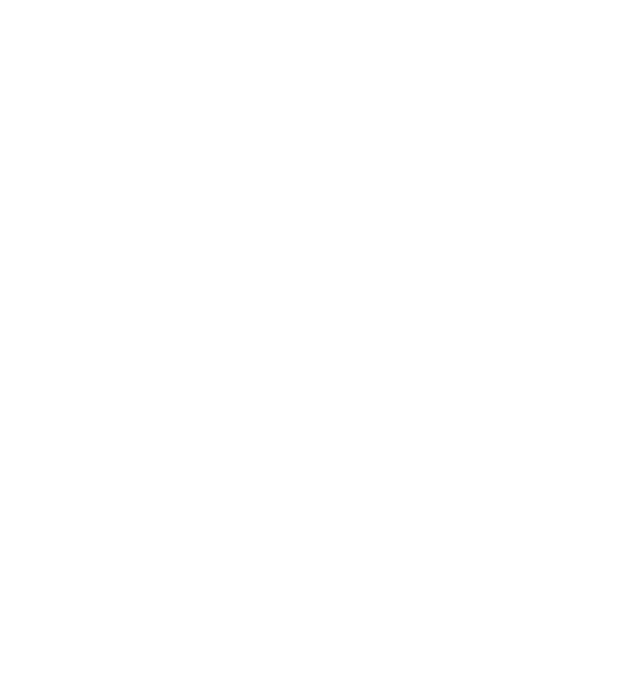
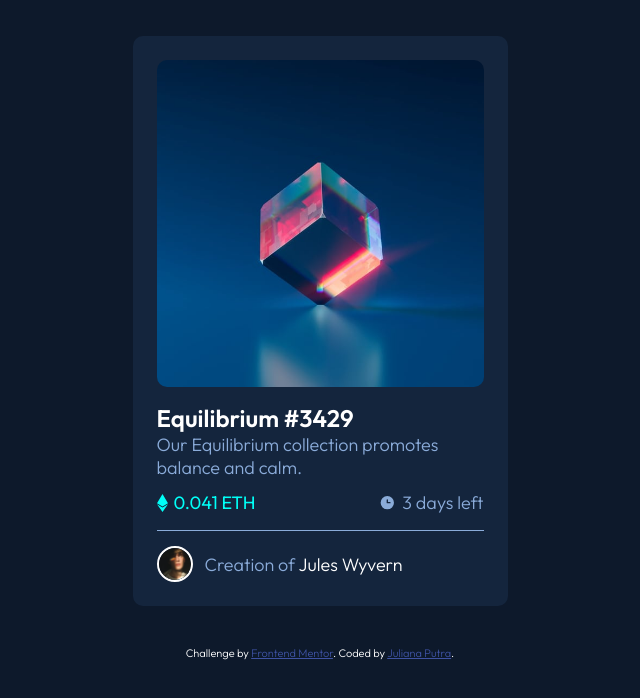
Before and after one commit to julianaputra/nft-preview-card-component, a plain HTML site: page index.html in a window 1280 px wide. Shown: the whole page, without its empty margins (320-960 px from the left). Drawn offline with Linux system fonts and the light colour scheme.

Commit message:
finish requirement

```diff
--- /dev/null
+++ b/assets/css/style.css
@@ -0,0 +1,158 @@
+* {
+    margin: 0;
+    padding: 0;
+    box-sizing: border-box;
+    font-family: 'Outfit', sans-serif;
+    color: hsl(0, 0%, 100%);
+    font-weight: 300;
+}
+
+body {
+    background-color: hsl(217, 54%, 11%);
+    font-size: 18px;
+    padding: 36px 0;
+}
+
+.container {
+    width: 100%;
+    padding: 0 15px;
+    margin: auto;
+    margin-bottom: 40px;
+}
+
+.preview-card {
+    background-color: hsl(216, 50%, 16%);
+    padding: 24px;
+    width: 100%;
+    max-width: 375px;
+    border-radius: 10px;
+    margin: auto;
+}
+
+.preview-card__image {
+  position: absolute;
+  top: 0;
+  left: 0;
+  width: 100%;
+  height: 100%;
+  object-fit: cover;
+}
+
+.preview-card__image-container {
+    width: 100%;
+    padding-top: 100%; /* 1:1 Aspect Ratio */
+    position: relative; /* If you want text inside of it */
+    border-radius: 10px;
+    overflow: hidden;
+    margin-bottom: 16px;
+}
+
+.preview-card__image-overlay {
+    content: "";
+    position: absolute;
+    top: 0;
+    left: 0;
+    width: 100%;
+    height: 100%;
+    background-color: hsl(178, 100%, 50%);
+    transition: opacity .3s ease;
+    opacity: 0;
+}
+
+.preview-card__image-overlay-icon {
+    position: absolute;
+    top: 50%;
+    left: 50%;
+    transform: translate(-50%, -50%);
+    opacity: 0;
+    transition: opacity .3s ease;
+}
+
+.preview-card__image-container:hover {
+    cursor: pointer;
+}
+
+.preview-card__image-container:hover .preview-card__image-overlay {
+    opacity: .5;
+}
+
+.preview-card__image-container:hover .preview-card__image-overlay-icon {
+    opacity: 1;
+}
+
+.preview-card__title {
+    margin-bottom: 12px;
+    font-size: 24px;
+    font-weight: 600;
+    text-decoration: none;
+    transition: color .3s ease;
+}
+.preview-card__title:hover {
+    color: hsl(178, 100%, 50%);
+}
+
+.preview-card__desc {
+    color: hsl(215, 51%, 70%);
+    margin-bottom: 12px;
+}
+
+.preview-card__detail {
+    display: flex;
+    justify-content: space-between;
+    align-items: center;
+}
+
+.preview-card__detail-item {
+    display: flex;
+    align-items: center;
+    color: hsl(215, 51%, 70%);
+}
+
+.preview-card__detail-item--eth {
+    color: hsl(178, 100%, 50%);
+    font-weight: 400;
+}
+
+.preview-card__detail-icon {
+    margin-right: 6px;
+}
+
+.preview-card__creator {
+    display: flex;
+    align-items: center;
+    padding-top: 16px;
+    margin-top: 16px;
+    position: relative;
+}
+
+.preview-card__creator::before {
+    content: "";
+    position: absolute;
+    top: 0;
+    left: 0;
+    height: 1px;
+    width: 100%;
+    background-color: hsl(215, 51%, 70%);
+}
+
+.preview-card__creator-caption {
+    color: hsl(215, 51%, 70%);
+}
+
+.preview-card__creator-link {
+    text-decoration: none;
+    transition: color .3s ease;
+}
+
+.preview-card__creator-link:hover {
+    color: hsl(178, 100%, 50%);
+}
+
+.preview-card__creator-avatar {
+    width: 36px;
+    height: 36px;
+    object-fit: cover;
+    border-radius: 50%;
+    border: 2px solid #FFF;
+    margin-right: 12px;
+}
--- a/index.html
+++ b/index.html
@@ -1,12 +1,69 @@
 <!DOCTYPE html>
 <html lang="en">
+
 <head>
-    <meta charset="UTF-8">
-    <meta http-equiv="X-UA-Compatible" content="IE=edge">
-    <meta name="viewport" content="width=device-width, initial-scale=1.0">
-    <title>Document</title>
+  <meta charset="UTF-8">
+  <meta name="viewport" content="width=device-width, initial-scale=1.0">
+  <!-- displays site properly based on user's device -->
+
+  <link rel="icon" type="image/png" sizes="32x32" href="./images/favicon-32x32.png">
+
+  <title>Frontend Mentor | NFT preview card component</title>
+  <link rel="preconnect" href="https://fonts.googleapis.com">
+  <link rel="preconnect" href="https://fonts.gstatic.com" crossorigin>
+  <link href="https://fonts.googleapis.com/css2?family=Outfit:wght@300;400;600&display=swap" rel="stylesheet">
+  <link rel="stylesheet" href="assets/css/style.css">
+  <!-- Feel free to remove these styles or customise in your own stylesheet 👍 -->
+  <style>
+    .attribution {
+      font-size: 11px;
+      text-align: center;
+    }
+
+    .attribution a {
+      color: hsl(228, 45%, 44%);
+    }
+  </style>
 </head>
+
 <body>
 
+  <div class="container">
+    <div class="preview-card">
+      <div class="preview-card__image-container">
+        <img class="preview-card__image" src="assets/img/image-equilibrium.jpg" alt="">
+        <div class="preview-card__image-overlay"></div>
+        <img class="preview-card__image-overlay-icon" src="assets/img/icon-view.svg" alt="">
+      </div>
+      <a href="#" class="preview-card__title">
+        Equilibrium #3429
+      </a>
+      <p class="preview-card__desc">
+        Our Equilibrium collection promotes balance and calm.
+      </p>
+      <div class="preview-card__detail">
+        <span class="preview-card__detail-item preview-card__detail-item--eth">
+          <img class="preview-card__detail-icon" src="assets/img/icon-ethereum.svg" alt="">
+          0.041 ETH
+        </span>
+        <span class="preview-card__detail-item">
+          <img class="preview-card__detail-icon" src="assets/img/icon-clock.svg" alt="">
+          3 days left
+        </span>
+      </div>
+      <div class="preview-card__creator">
+        <img class="preview-card__creator-avatar" src="assets/img/image-avatar.png" alt="">
+        <span class="preview-card__creator-caption">Creation of <a class="preview-card__creator-link" href="#">Jules Wyvern</a></span>
+      </div>
+    </div>
+  </div>
+
+
+
+  <div class="attribution">
+    Challenge by <a href="https://www.frontendmentor.io?ref=challenge" target="_blank">Frontend Mentor</a>.
+    Coded by <a href="#">Juliana Putra</a>.
+  </div>
 </body>
+
 </html>
```
Also changed, not shown: assets/img/favicon-32x32.png (added), assets/img/icon-clock.svg (added), assets/img/icon-ethereum.svg (added), assets/img/icon-view.svg (added), assets/img/image-avatar.png (added), assets/img/image-equilibrium.jpg (added), 4 other files.
